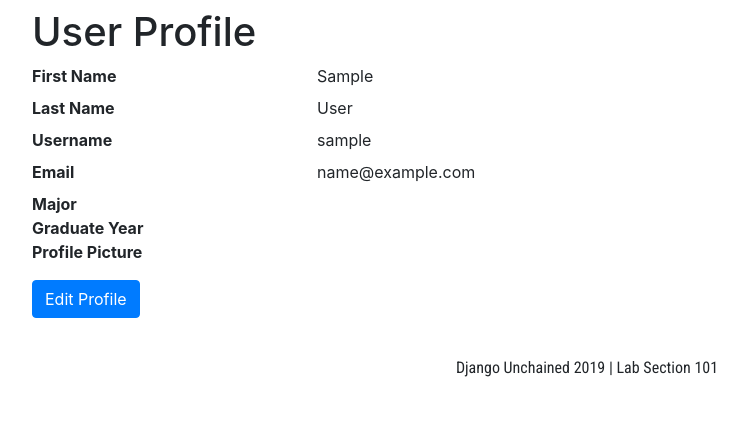
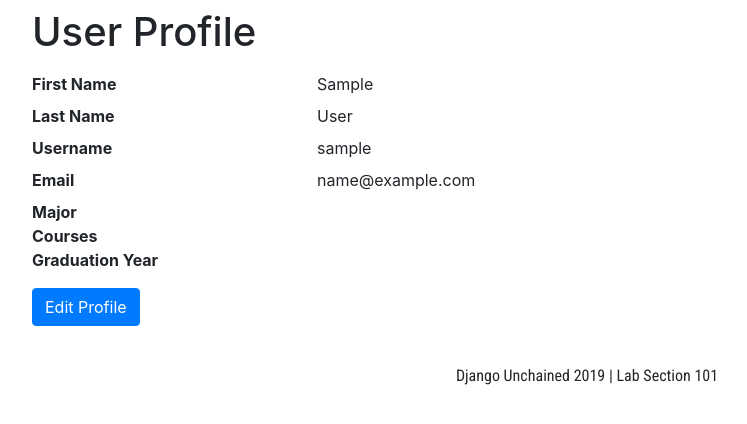
Before and after one commit to thejimster82/SkillMatch, a Django app: page /profile/ in a window 1280 px wide. Shown: the part 56-480 px from the top of the page, without its empty margins (53-800 px from the left). Run offline with Django 3.2, Linux system fonts and the light colour scheme; the visitor is signed in with stand-in values (Sample User, id 1); data comes from the database, SQL or seed files in the repository; data that the repository does not hold is empty; parts of the project's set-up code (start-up, migrations or seed data) failed here and were passed over; some libraries are stand-ins or nearby versions.

Commit message:
add courses to profile

```diff
--- a/matching/forms.py
+++ b/matching/forms.py
@@ -2,6 +2,7 @@ from django import forms
 from django.contrib.auth.models import User
 from .models import Profile
 from django.core.files.images import get_image_dimensions
+
 
 class UserForm(forms.ModelForm):
     class Meta:
@@ -12,4 +13,5 @@ class UserForm(forms.ModelForm):
 class ProfileForm(forms.ModelForm):
     class Meta:
         model = Profile
-        fields = ('gender', 'major', 'bio', 'grad_year', 'profilePicture')
+        fields = ('profilePicture', 'gender', 'major',
+                  'courses', 'bio', 'grad_year')
--- a/matching/models.py
+++ b/matching/models.py
@@ -8,6 +8,9 @@ from django.dispatch import receiver
 
 class Course(models.Model):
     course_title = models.CharField(max_length=100, blank=False)
+
+    def __str__(self):
+        return self.course_title
 
 
 class Profile(models.Model):
--- a/matching/templates/matching/profile.html
+++ b/matching/templates/matching/profile.html
@@ -10,6 +10,14 @@
 	<div class="justify-content-center">
 		<h1 class="mt-2">User Profile </h1>
 		<dl class="row">
+			{% if user.profile.profilePicture %}
+			<dt class="col-sm-3"><img src="{{user.profile.profilePicture.url}}" width="300px"></dt>
+			<dd class="col-sm-9"></dd>
+			{% endif %}
+
+			<dt class="col-sm-3"></dt>
+			<dd class="col-sm-9"></dd>
+
 			<dt class="col-sm-3">First Name</dt>
 			<dd class="col-sm-9">{{user.first_name}}</dd>
 
@@ -25,14 +33,17 @@
 			<dt class="col-sm-3">Major</dt>
 			<dd class="col-sm-9">{{user.profile.major}}</dd>
 
-			<dt class="col-sm-3">Graduate Year</dt>
+			<dt class="col-sm-3">Courses</dt>
+			<dd class="col-sm-9">
+				<ul>
+					{% for c in courses %}
+					<li>{{ c }}</li>
+					{% endfor %}
+				</ul>
+			</dd>
+
+			<dt class="col-sm-3">Graduation Year</dt>
 			<dd class="col-sm-9">{{user.profile.grad_year}}</dd>
-
-            <dt class="col-sm-3">Profile Picture</dt>
-            {% if user.profile.profilePicture %}
-			<dd class="col-sm-9"><img src="{{user.profile.profilePicture.url}}" width="300px"></dd>
-            {% endif %}
-
 		</dl>
 	</div>
 
--- a/matching/views.py
+++ b/matching/views.py
@@ -30,8 +30,10 @@ def home(request):
 @login_required
 def update_profile(request):
     if request.method == 'POST':
-        profile_form = ProfileForm(request.POST, request.FILES, instance=request.user.profile)
-        user_form = UserForm(request.POST, request.FILES, instance=request.user)
+        profile_form = ProfileForm(
+            request.POST, request.FILES, instance=request.user.profile)
+        user_form = UserForm(request.POST, request.FILES,
+                             instance=request.user)
         if profile_form.is_valid() and user_form.is_valid():
             profile_form.save()
             user_form.save()
@@ -48,8 +50,11 @@ def update_profile(request):
 @login_required
 def profile(request):
     user = User.objects.get(username=request.user.username)
+    profile = Profile.objects.get(user=user)
+    courses = profile.courses.all()
     return render(request, 'profile.html', {
-        "user": user,
+        'user': user,
+        'courses': courses,
     })
 
 
```
